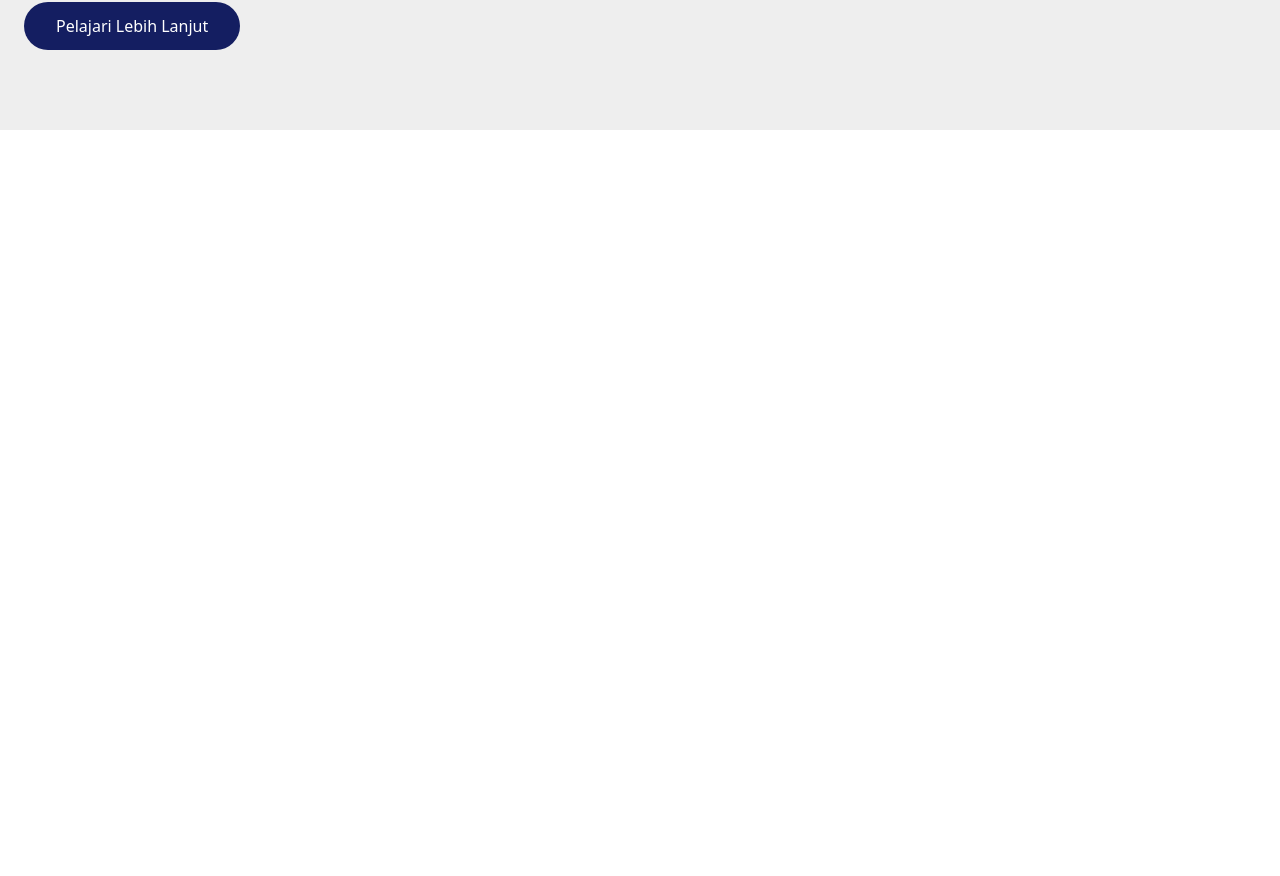
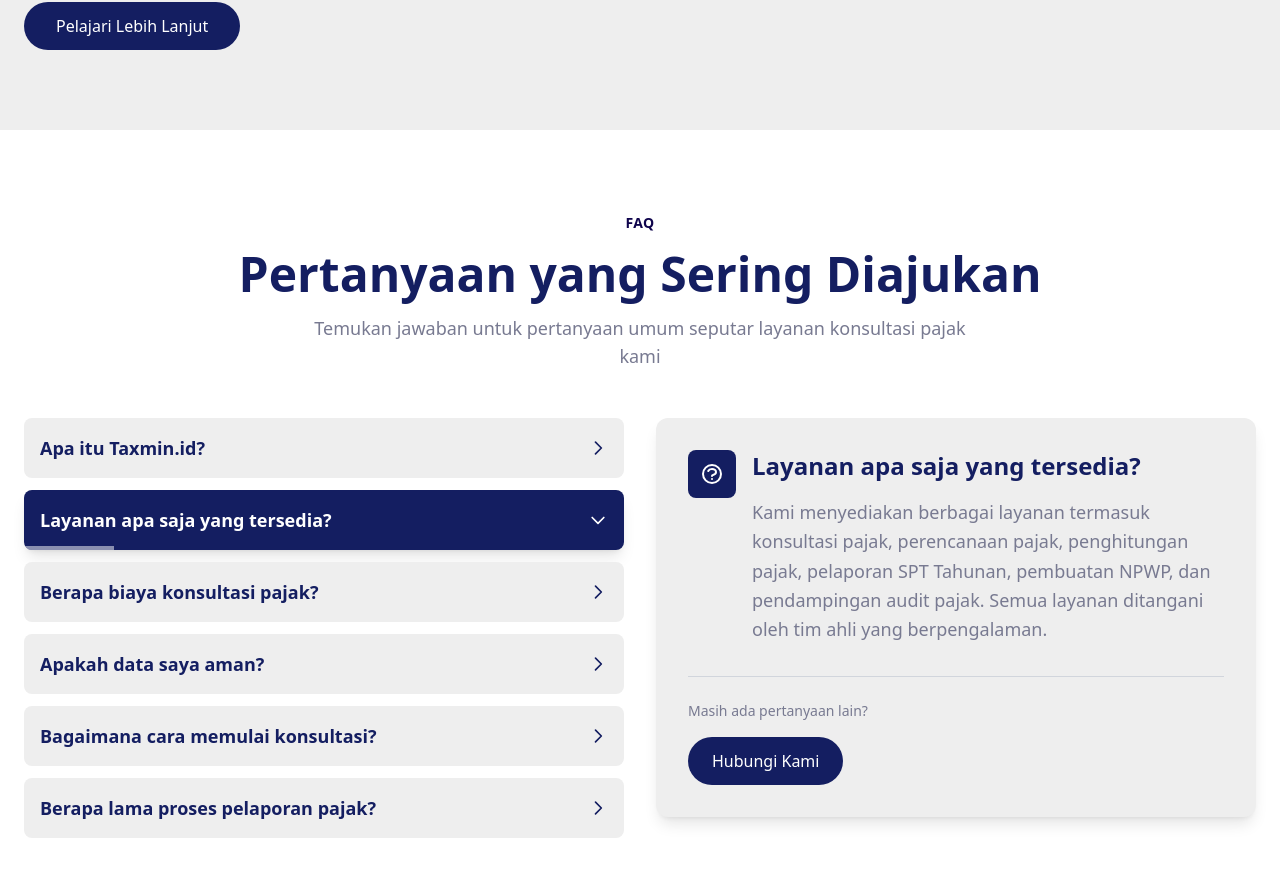
Before and after one commit to tamanaro-git/front-end-pajak, a React (Vite) app: page / in a window 1280 px wide. Shown: the part 1336-2212 px from the top of the page. Before the commit the page ends 1466 px from the top, so only its background shows below. Built offline with nearby package versions, Linux system fonts and the light colour scheme.

Commit message:
add faq section

```diff
--- /dev/null
+++ b/src/components/home/FaqSection.jsx
@@ -0,0 +1,158 @@
+import { useState, useEffect } from "react";
+
+const FaqSection = () => {
+  const [activeIndex, setActiveIndex] = useState(0);
+  const [progress, setProgress] = useState(0);
+  const [isPaused, setIsPaused] = useState(false);
+
+  const faqs = [
+    {
+      question: "Apa itu Taxmin.id?",
+      answer: "Taxmin.id adalah platform jasa konsultan pajak profesional yang membantu individu dan perusahaan dalam mengelola kewajiban perpajakan dengan mudah dan efisien. Kami menyediakan solusi lengkap dari konsultasi hingga pelaporan pajak."
+    },
+    {
+      question: "Layanan apa saja yang tersedia?",
+      answer: "Kami menyediakan berbagai layanan termasuk konsultasi pajak, perencanaan pajak, penghitungan pajak, pelaporan SPT Tahunan, pembuatan NPWP, dan pendampingan audit pajak. Semua layanan ditangani oleh tim ahli yang berpengalaman."
+    },
+    {
+      question: "Berapa biaya konsultasi pajak?",
+      answer: "Biaya konsultasi bervariasi tergantung jenis layanan dan kompleksitas kasus. Kami menawarkan paket konsultasi yang fleksibel mulai dari konsultasi dasar hingga pendampingan penuh. Silakan hubungi kami untuk informasi detail mengenai harga."
+    },
+    {
+      question: "Apakah data saya aman?",
+      answer: "Keamanan data klien adalah prioritas utama kami. Semua data pribadi dan finansial dilindungi dengan sistem enkripsi tingkat tinggi dan disimpan dengan standar keamanan internasional. Kami juga menerapkan kebijakan privasi yang ketat."
+    },
+    {
+      question: "Bagaimana cara memulai konsultasi?",
+      answer: "Anda dapat memulai dengan mendaftar di platform kami, kemudian memilih layanan yang dibutuhkan. Tim kami akan menghubungi Anda untuk jadwal konsultasi. Konsultasi pertama bisa dilakukan secara online atau tatap muka sesuai preferensi Anda."
+    },
+    {
+      question: "Berapa lama proses pelaporan pajak?",
+      answer: "Waktu proses tergantung kompleksitas laporan dan kelengkapan dokumen. Untuk kasus standar, biasanya memerlukan 3-5 hari kerja. Kami juga menyediakan layanan express untuk kebutuhan mendesak dengan tambahan biaya."
+    }
+  ];
+
+  useEffect(() => {
+    const timer = setInterval(() => {
+      if (!isPaused) {
+        setProgress((prevProgress) => {
+          if (prevProgress >= 100) {
+            // Reset progress and move to next question
+            setActiveIndex((prevIndex) => (prevIndex + 1) % faqs.length);
+            return 0;
+          }
+          return prevProgress + 1;
+        });
+      }
+    }, 50); // Update every 50ms (5 seconds total per question)
+
+    return () => clearInterval(timer);
+  }, [activeIndex, faqs.length, isPaused]);
+
+  const handleQuestionClick = (index) => {
+    setActiveIndex(index);
+    setProgress(0);
+  };
+
+  return (
+    <section className="bg-white py-20">
+      <div className="max-w-7xl mx-auto px-6">
+        {/* Header */}
+        <div className="text-center mb-12">
+          <span className="text-primary-dark font-semibold text-sm uppercase tracking-wide">
+            FAQ
+          </span>
+          <h2 className="text-4xl lg:text-5xl font-bold text-primary mt-4 mb-4">
+            Pertanyaan yang Sering Diajukan
+          </h2>
+          <p className="text-secondary text-lg max-w-2xl mx-auto">
+            Temukan jawaban untuk pertanyaan umum seputar layanan konsultasi pajak kami
+          </p>
+        </div>
+
+        {/* FAQ Content */}
+        <div className="grid grid-cols-1 lg:grid-cols-2 gap-8">
+          {/* Left Side - Questions */}
+          <div
+            className="space-y-3"
+            onMouseEnter={() => setIsPaused(true)}
+            onMouseLeave={() => setIsPaused(false)}
+          >
+            {faqs.map((faq, index) => (
+              <button
+                key={index}
+                onClick={() => handleQuestionClick(index)}
+                className={`w-full text-left p-4 rounded-lg transition-all duration-300 relative overflow-hidden ${
+                  activeIndex === index
+                    ? 'bg-primary text-white shadow-lg'
+                    : 'bg-neutral-light text-primary hover:bg-gray-200'
+                }`}
+              >
+                {/* Progress Bar */}
+                {activeIndex === index && (
+                  <div
+                    className="absolute bottom-0 left-0 h-1 bg-white/50 transition-all duration-100"
+                    style={{ width: `${progress}%` }}
+                  ></div>
+                )}
+
+                <div className="flex items-center justify-between">
+                  <span className="font-semibold text-lg pr-4">
+                    {faq.question}
+                  </span>
+                  <svg
+                    className={`w-5 h-5 flex-shrink-0 transition-transform duration-300 ${
+                      activeIndex === index ? 'rotate-90' : ''
+                    }`}
+                    fill="none"
+                    stroke="currentColor"
+                    viewBox="0 0 24 24"
+                  >
+                    <path strokeLinecap="round" strokeLinejoin="round" strokeWidth={2} d="M9 5l7 7-7 7" />
+                  </svg>
+                </div>
+              </button>
+            ))}
+          </div>
+
+          {/* Right Side - Answer */}
+          <div
+            className="lg:sticky lg:top-32 h-fit"
+            onMouseEnter={() => setIsPaused(true)}
+            onMouseLeave={() => setIsPaused(false)}
+          >
+            <div className="bg-neutral-light rounded-xl p-8 shadow-lg">
+              <div className="flex items-start space-x-4 mb-6">
+                <div className="w-12 h-12 bg-primary rounded-lg flex items-center justify-center flex-shrink-0">
+                  <svg className="w-6 h-6 text-white" fill="none" stroke="currentColor" viewBox="0 0 24 24">
+                    <path strokeLinecap="round" strokeLinejoin="round" strokeWidth={2} d="M8.228 9c.549-1.165 2.03-2 3.772-2 2.21 0 4 1.343 4 3 0 1.4-1.278 2.575-3.006 2.907-.542.104-.994.54-.994 1.093m0 3h.01M21 12a9 9 0 11-18 0 9 9 0 0118 0z" />
+                  </svg>
+                </div>
+                <div className="flex-1">
+                  <h3 className="text-2xl font-bold text-primary mb-4">
+                    {faqs[activeIndex].question}
+                  </h3>
+                  <p className="text-secondary text-lg leading-relaxed">
+                    {faqs[activeIndex].answer}
+                  </p>
+                </div>
+              </div>
+
+              {/* Additional Info */}
+              <div className="mt-8 pt-6 border-t border-gray-300">
+                <p className="text-secondary text-sm mb-4">
+                  Masih ada pertanyaan lain?
+                </p>
+                <button className="bg-primary hover:bg-primary-dark text-white px-6 py-3 rounded-full font-medium transition-colors">
+                  Hubungi Kami
+                </button>
+              </div>
+            </div>
+          </div>
+        </div>
+      </div>
+    </section>
+  );
+};
+
+export default FaqSection;
--- a/src/pages/homePage.jsx
+++ b/src/pages/homePage.jsx
@@ -1,6 +1,7 @@
 import NavbarHome from "../components/home/NavbarHome";
 import SectionComponent from "../components/home/SectionComponent";
 import AboutSection from "../components/home/AboutSection";
+import FaqSection from "../components/home/FaqSection";
 
 const HomePage = () => {
   return (
@@ -8,6 +9,7 @@ const HomePage = () => {
       <NavbarHome />
       <SectionComponent />
       <AboutSection />
+      <FaqSection />
     </>
   )
 }
```
